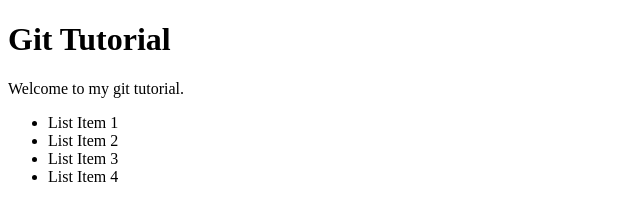
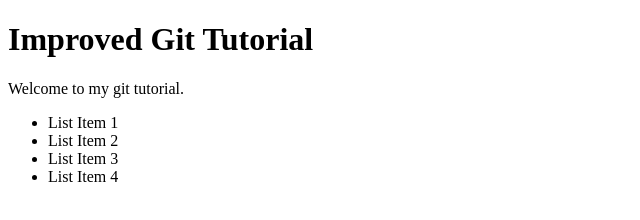
Before and after one commit to ttaylor22/git-tutorial, a plain HTML site: page index.html in a window 1280 px wide. Shown: the whole page, without its empty margins (0-640 px from the left). Drawn offline with Linux system fonts and the light colour scheme.

Commit message:
Edited h1

```diff
--- a/index.html
+++ b/index.html
@@ -7,7 +7,7 @@
     <title>Git Tutorial</title>
 </head>
 <body>
-    <h1>Git Tutorial</h1>
+    <h1>Improved Git Tutorial</h1>
     <p>Welcome to my git tutorial.</p>
     <ul>
         <li>List Item 1</li>
```
